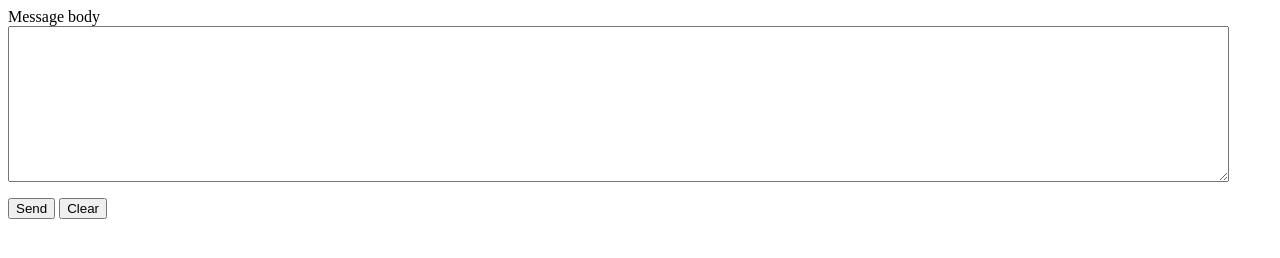
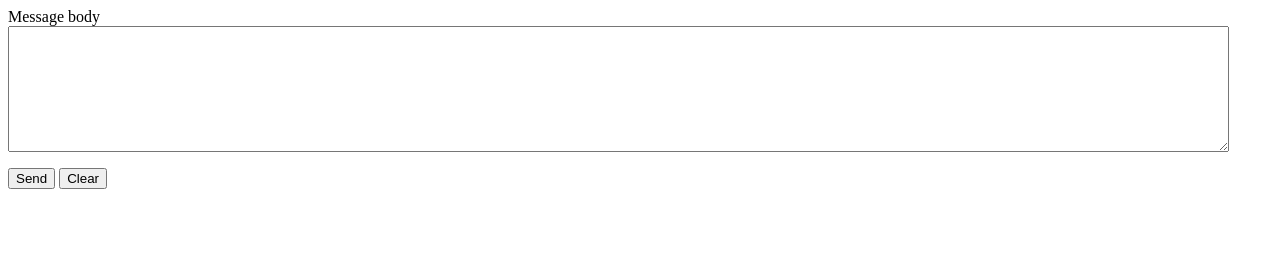
Before and after one commit to mrthehavok/CS_DevOps, a plain HTML site: page build/index.html in a window 1280 px wide. Drawn offline with Linux system fonts and the light colour scheme.

Commit message:
fix merge

```diff
--- a/build/index.html
+++ b/build/index.html
@@ -13,7 +13,7 @@
 
  <form name="test" method="post" action="send">
   <p>Message body<Br>
-   <textarea name="comment" cols="150" rows="10"></textarea></p>
+   <textarea name="comment" cols="150" rows="8"></textarea></p>
   <p><input type="submit" value="Send">
    <input type="reset" value="Clear"></p>
  </form>
```
